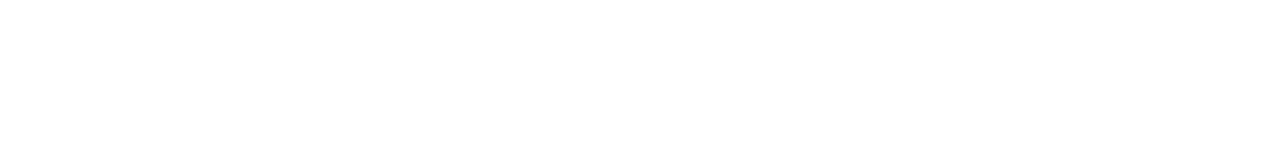
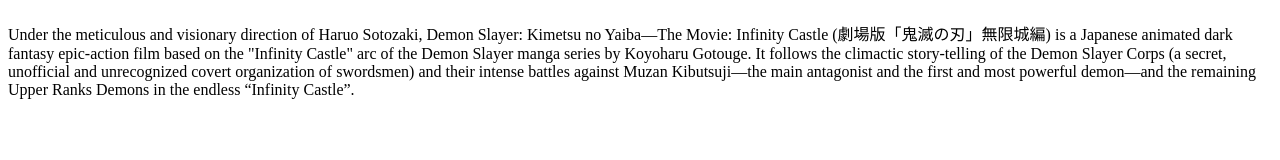
Before and after one commit to Addison00-00/UX-220-Lab-3, a plain HTML site: page index.html in a window 1280 px wide. Drawn offline with Linux system fonts and the light colour scheme.

Commit message:
Update index.html

```diff
--- a/index.html
+++ b/index.html
@@ -5,7 +5,7 @@
   </head>
   <body>
     <h1></h1>
-    <p></p>
+    <p>Under the meticulous and visionary direction of Haruo Sotozaki, Demon Slayer: Kimetsu no Yaiba—The Movie: Infinity Castle (劇場版「鬼滅の刃」無限城編) is a Japanese animated dark fantasy epic-action film based on the "Infinity Castle" arc of the Demon Slayer manga series by Koyoharu Gotouge. It follows the climactic story-telling of the Demon Slayer Corps (a secret, unofficial and unrecognized covert organization of swordsmen) and their intense battles against Muzan Kibutsuji—the main antagonist and the first and most powerful demon—and the remaining Upper Ranks Demons in the endless “Infinity Castle”. </p>
     <footer></footer>
   </body>
 </html>
```
